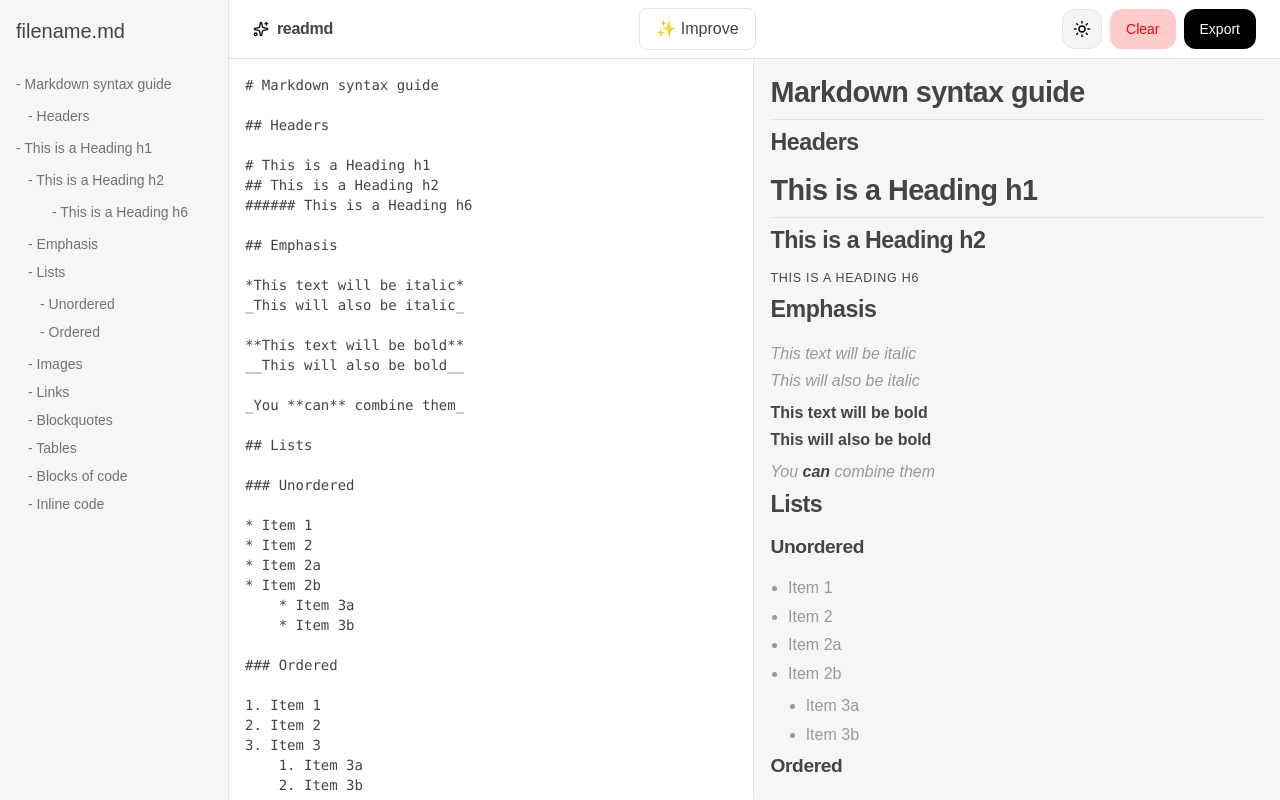
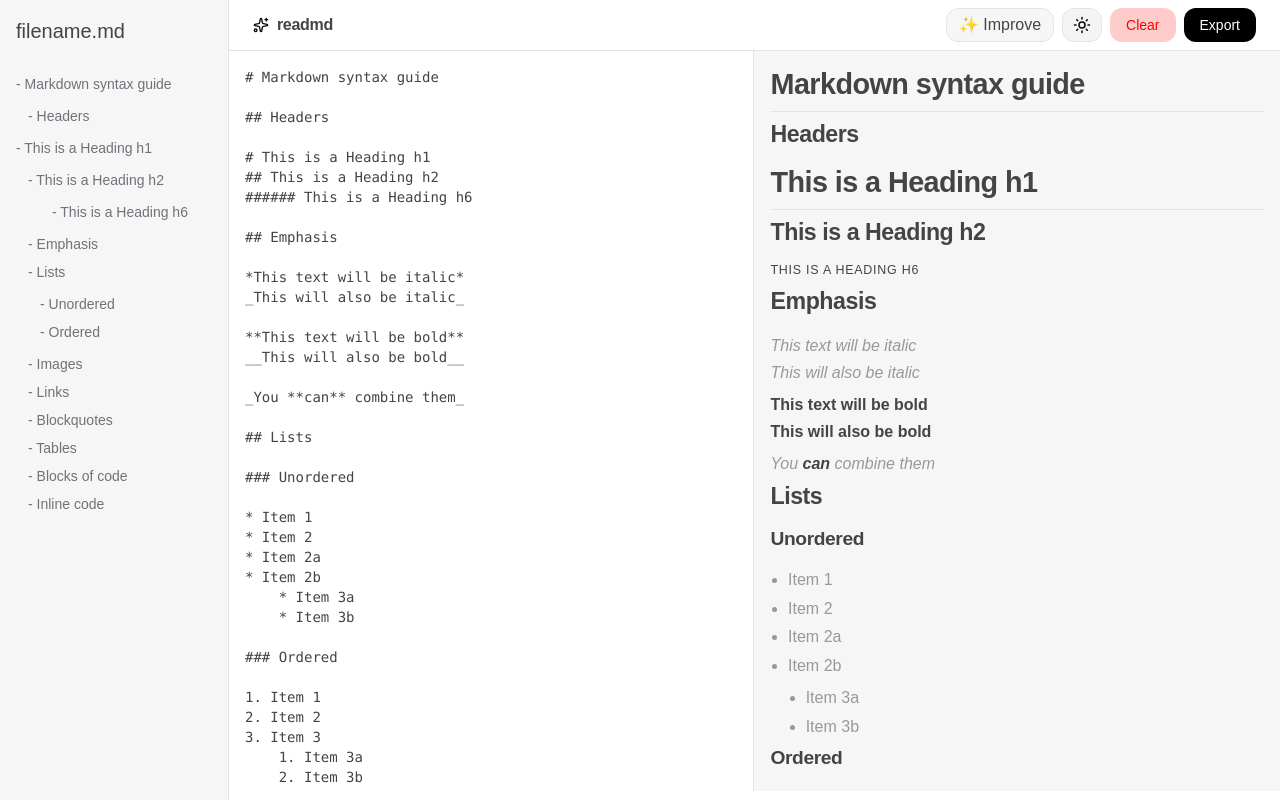
Before and after one commit to Codesamp-Rohan/readme, a Next.js app: page / in a window 1280 px wide. Built offline with nearby package versions, Linux system fonts and the light colour scheme.

Commit message:
updated README.

```diff
--- a/src/components/layout/Navbar.jsx
+++ b/src/components/layout/Navbar.jsx
@@ -10,6 +10,7 @@ export default function Navbar() {
     const setMarkdown = useEditorStore((state) => state.setMarkdown);
     const isAILoading = useEditorStore((state) => state.isAILoading);
     const setIsAILoading = useEditorStore((state) => state.setIsAILoading);
+    const filename = useEditorStore((state) => state.filename);
 
     const improveMarkdown = async () => {
       console.log('Clicked...')
@@ -29,6 +30,21 @@ export default function Navbar() {
         }
       };
 
+      const exportMarkdown = () => {
+        const blob = new Blob([markdown], {
+          type: "text/markdown",
+        });
+        const url = URL.createObjectURL(blob);
+        const link = document.createElement("a");
+
+        link.href = url;
+        link.download = filename;
+        document.body.appendChild(link);
+        link.click();
+        document.body.removeChild(link);
+        URL.revokeObjectURL(url);
+      };
+
   return (
     <header className="flex h-16 items-center justify-between border-b border-[var(--border)] bg-background/80 px-6 py-2 backdrop-blur-xl sticky top-0 z-50">
       <div className="flex items-center gap-2">
@@ -40,15 +56,15 @@ export default function Navbar() {
           <h4 className="text-sm font-semibold tracking-tight">readmd</h4>
         </div>
       </div>
-      <button onClick={improveMarkdown} className="px-4 py-2 rounded-lg border text-[--text-primary] border-[var(--border)] hover:bg-muted transition-colors disabled:cursor-not-allowed disabled:opacity-50">
+        <span className="flex gap-2">
+           <button onClick={improveMarkdown} className="px-3 py-1 rounded-xl border text-[--text-primary] border-[var(--border)] hover:bg-muted transition-colors bg-[--foreground] disabled:cursor-not-allowed disabled:opacity-50">
         {isAILoading ? "✨ Improving..." : "✨ Improve"}
         </button>
-        <span className="flex gap-2">
             <ThemeToggle />
-        <button onClick={() => setMarkdown('')} className="rounded-xl  bg-[#ff000033] text-[#ff0000] px-4 py-2 text-sm transition-all hover:bg-accent">
+        <button onClick={() => setMarkdown('')} className="rounded-xl  bg-[#ff000033] text-[#ff0000] px-4 py-1 text-sm transition-all hover:bg-accent">
             Clear
         </button>
-      <button className="rounded-xl bg-black text-white px-4 py-2 text-sm transition-all hover:bg-accent">
+      <button onClick={exportMarkdown} className="rounded-xl bg-black text-white px-4 py-1 text-sm transition-all bg-primary hover:bg-[var(--primary-foreground)] hover:border-[var(--primary)] border-[var(--primary)]">
         Export
       </button>
         </span>
--- a/src/components/layout/ThemeToggle.jsx
+++ b/src/components/layout/ThemeToggle.jsx
@@ -20,7 +20,7 @@ export function ThemeToggle() {
             onClick={() =>
                 setTheme(theme === "dark" ? "light" : "dark")
             }
-            className="flex h-10 w-10 items-center justify-center rounded-xl border border-[var(--border)] bg-[var(--secondary)] transition-all hover:scale-105"
+            className="flex h-fill w-10 items-center justify-center rounded-xl border border-[var(--border)] bg-[var(--secondary)] transition-all hover:scale-105"
         >
             {theme === "light" ? (
                 <Sun size={18}/>
--- a/src/components/preview/PreviewPane.jsx
+++ b/src/components/preview/PreviewPane.jsx
@@ -9,8 +9,8 @@ export default function PreviewPane({ previewRef }) {
   const markdown = useEditorStore((state) => state.markdown);
 
   return (
-    <section className="hidden w-1/2 bg-muted/30 xl:block bg-[--foreground]">
-      <div ref={previewRef} className="h-full overflow-auto  h-[calc(100%-60px)]">
+    <section className="hidden w-1/2 bg-muted/30 xl:block bg-[--foreground] h-[calc(100%-60px)]">
+      <div ref={previewRef} className="h-full overflow-auto">
         <div
           className="preview-container max-w-none p-4"
         >
```
Also changed, not shown: 1 other file (tests, documents, lock files or other folders).
